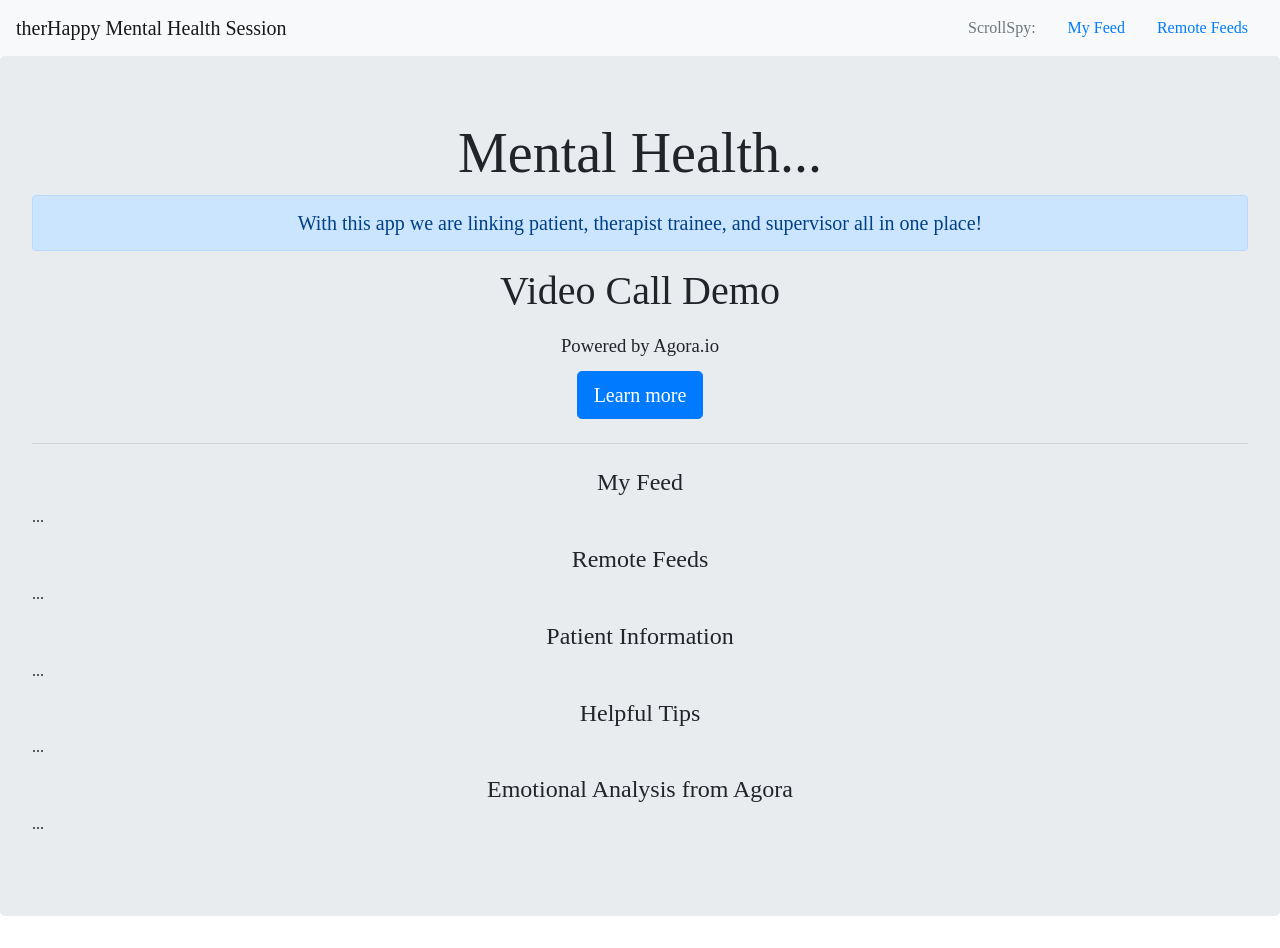
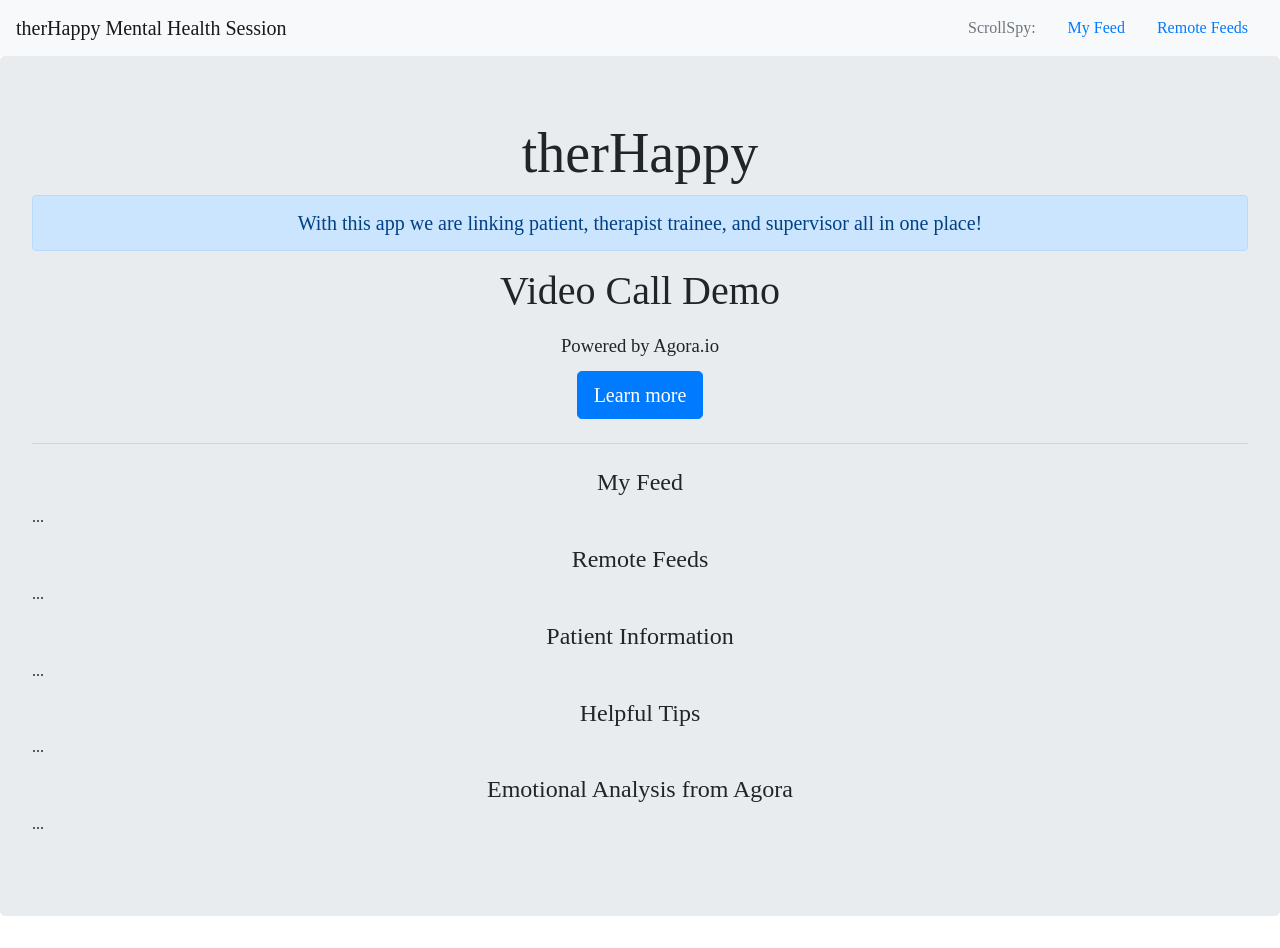
Before and after one commit to GarrettYoung510/therHappy, a plain HTML site: page index.html in a window 1280 px wide. Drawn offline with nearby package versions, Linux system fonts and the light colour scheme; no server answers; a web font is replaced by a local one.

Commit message:
updated text

```diff
--- a/index.html
+++ b/index.html
@@ -40,7 +40,7 @@
     </nav>
     <div data-spy="scroll" data-target="#navbar-example2" data-offset="0">
         <div class="jumbotron dark">
-            <h1 class="display-4">Mental Health...</h1>
+            <h1 class="display-4">therHappy</h1>
             <p class="lead alert alert-primary" style="text-align:center;">With this app we are linking patient, therapist trainee, and supervisor all in one place!</p>
 
             <h1>
```
